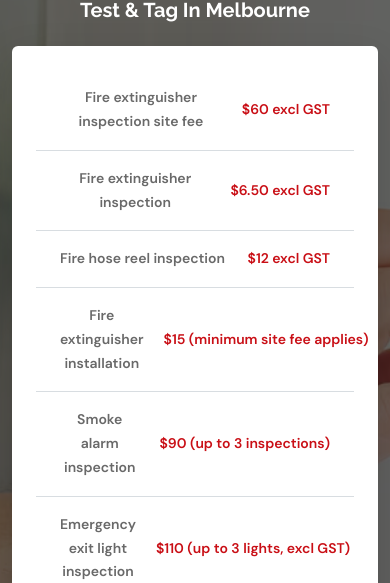
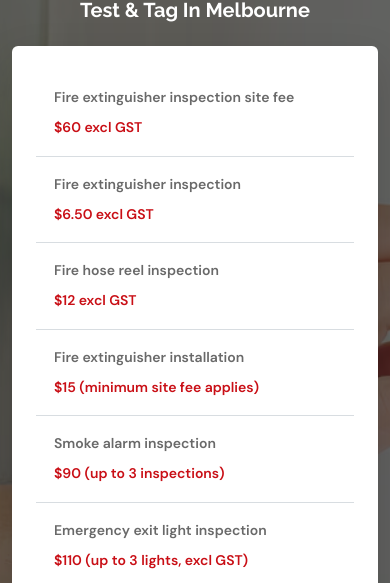
Before and after one commit to ChandRatan1/Template, a React (Vite) app in the folder powerq-react/: page /cost-of-test-tag-in-melbourne in a window 390 px wide. Shown: the part 1161-1744 px from the top of the page. Built offline with nearby package versions, Linux system fonts and the light colour scheme; no server answers.

Commit message:
mobile compatibilty and some mode on off issues

```diff
--- a/powerq-react/src/components/Header/Header.jsx
+++ b/powerq-react/src/components/Header/Header.jsx
@@ -189,7 +189,19 @@ export default function Header() {
                   aria-label={theme === 'dark' ? 'Switch to light mode' : 'Switch to dark mode'}
                   title={theme === 'dark' ? 'Switch to light mode' : 'Switch to dark mode'}
                 >
-                  <i className={theme === 'dark' ? 'fas fa-sun' : 'fas fa-moon'} />
+                  {theme === 'dark' ? (
+                    <svg viewBox="0 0 24 24" width="1.1em" height="1.1em" fill="currentColor" aria-hidden="true">
+                      <circle cx="12" cy="12" r="4.5" />
+                      <g stroke="currentColor" strokeWidth="2.4" strokeLinecap="round">
+                        <line x1="12" y1="1" x2="12" y2="4" />
+                        <line x1="12" y1="20" x2="12" y2="23" />
+                        <line x1="1" y1="12" x2="4" y2="12" />
+                        <line x1="20" y1="12" x2="23" y2="12" />
+                      </g>
+                    </svg>
+                  ) : (
+                    <i className="fas fa-moon" />
+                  )}
                 </button>
                 <button className="vs-menu-toggle d-lg-none" onClick={toggleMenu} aria-label="Open menu">
                   <i className="fal fa-bars" />
--- a/powerq-react/src/components/ServiceSection/ServiceSection.css
+++ b/powerq-react/src/components/ServiceSection/ServiceSection.css
@@ -49,6 +49,14 @@
   object-fit: cover;
 }
 
+@media (max-width: 575px) {
+  .service-corner-image {
+    right: 0;
+    bottom: -20px;
+    width: 42%;
+  }
+}
+
 .service-overlay-card {
   position: absolute;
   left: 24px;
@@ -78,7 +86,7 @@
   margin-left: -50vw;
   margin-right: -50vw;
   margin-bottom: 60px;
-  padding: 60px calc((100vw - var(--main-container, 1320px)) / 2 + 15px);
+  padding: 60px max(15px, calc((100vw - var(--main-container, 1320px)) / 2 + 15px));
 }
 
 .service-plain-list {
@@ -99,7 +107,9 @@
 }
 
 .service-image-pair-item {
-  width: 50%;
+  flex: 1 1 0;
+  width: auto;
+  min-width: 0;
   height: 100%;
   min-height: 220px;
   object-fit: cover;
--- a/powerq-react/src/hooks/useTheme.js
+++ b/powerq-react/src/hooks/useTheme.js
@@ -1,15 +1,13 @@
 import { useEffect, useState } from 'react'
 
 export default function useTheme() {
-  const [theme, setTheme] = useState(() => {
-    const stored = localStorage.getItem('theme')
-    if (stored === 'dark' || stored === 'light') return stored
-    return window.matchMedia('(prefers-color-scheme: dark)').matches ? 'dark' : 'light'
-  })
+  // Always starts on light/sun mode for every fresh page load or new tab —
+  // toggling is intentionally not persisted (no localStorage), so a dark
+  // mode choice never carries over to a new visit.
+  const [theme, setTheme] = useState('light')
 
   useEffect(() => {
     document.documentElement.setAttribute('data-theme', theme)
-    localStorage.setItem('theme', theme)
   }, [theme])
 
   const toggleTheme = () => setTheme((t) => (t === 'dark' ? 'light' : 'dark'))
--- a/powerq-react/src/pages/FaqPage.css
+++ b/powerq-react/src/pages/FaqPage.css
@@ -5,6 +5,7 @@
 
 .faq-compliance-table {
   width: 100%;
+  min-width: 720px;
   border-collapse: collapse;
   text-align: center;
   border: 2px solid #000;
--- a/powerq-react/src/pages/PricingPage.css
+++ b/powerq-react/src/pages/PricingPage.css
@@ -21,3 +21,16 @@
 .pricing-highlight-list .text-theme {
   white-space: nowrap;
 }
+
+@media (max-width: 575px) {
+  .pricing-highlight-list li {
+    flex-direction: column;
+    align-items: flex-start;
+    gap: 6px;
+    padding: 16px 18px;
+  }
+
+  .pricing-highlight-list .text-theme {
+    white-space: normal;
+  }
+}
```
